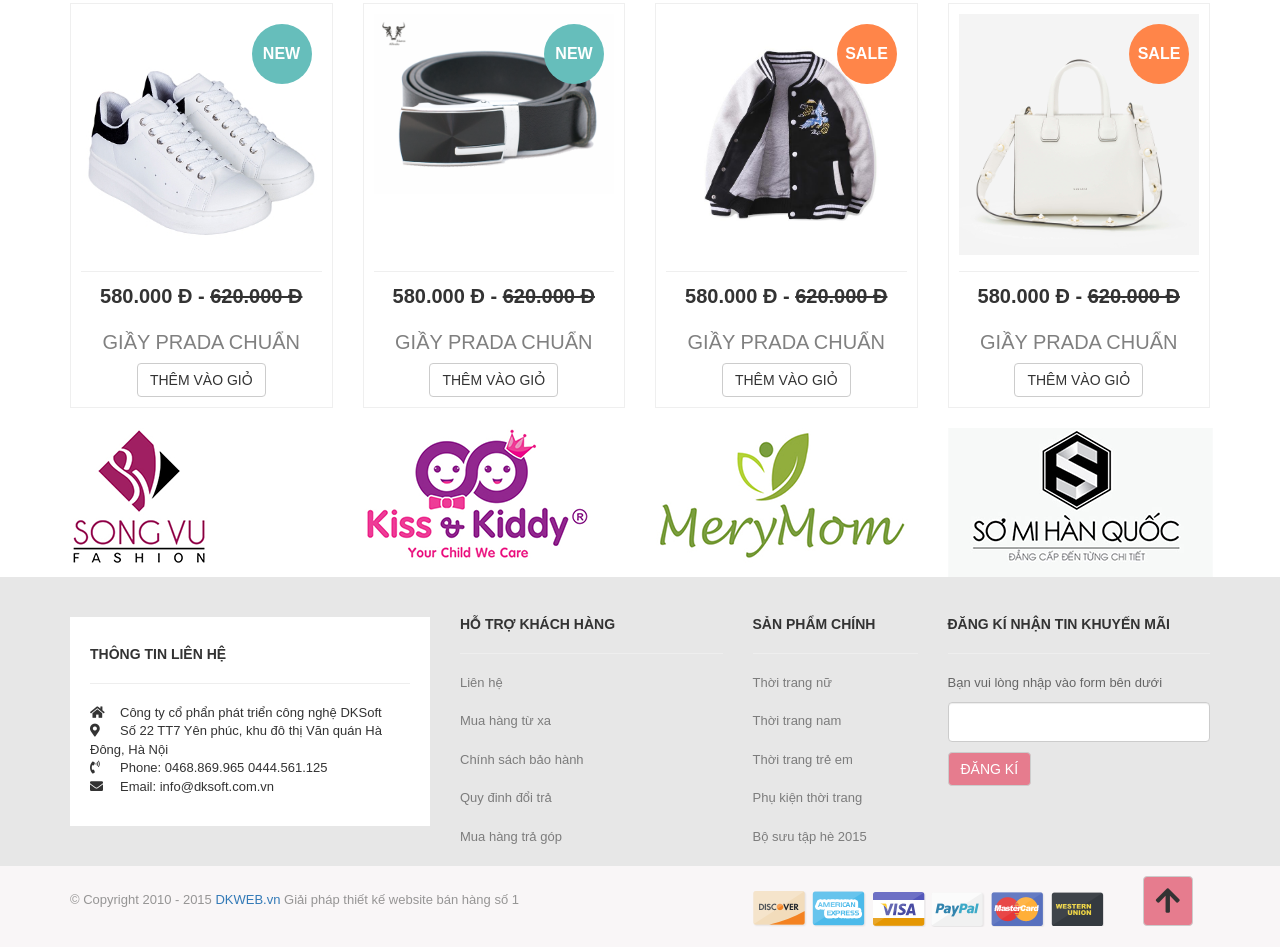
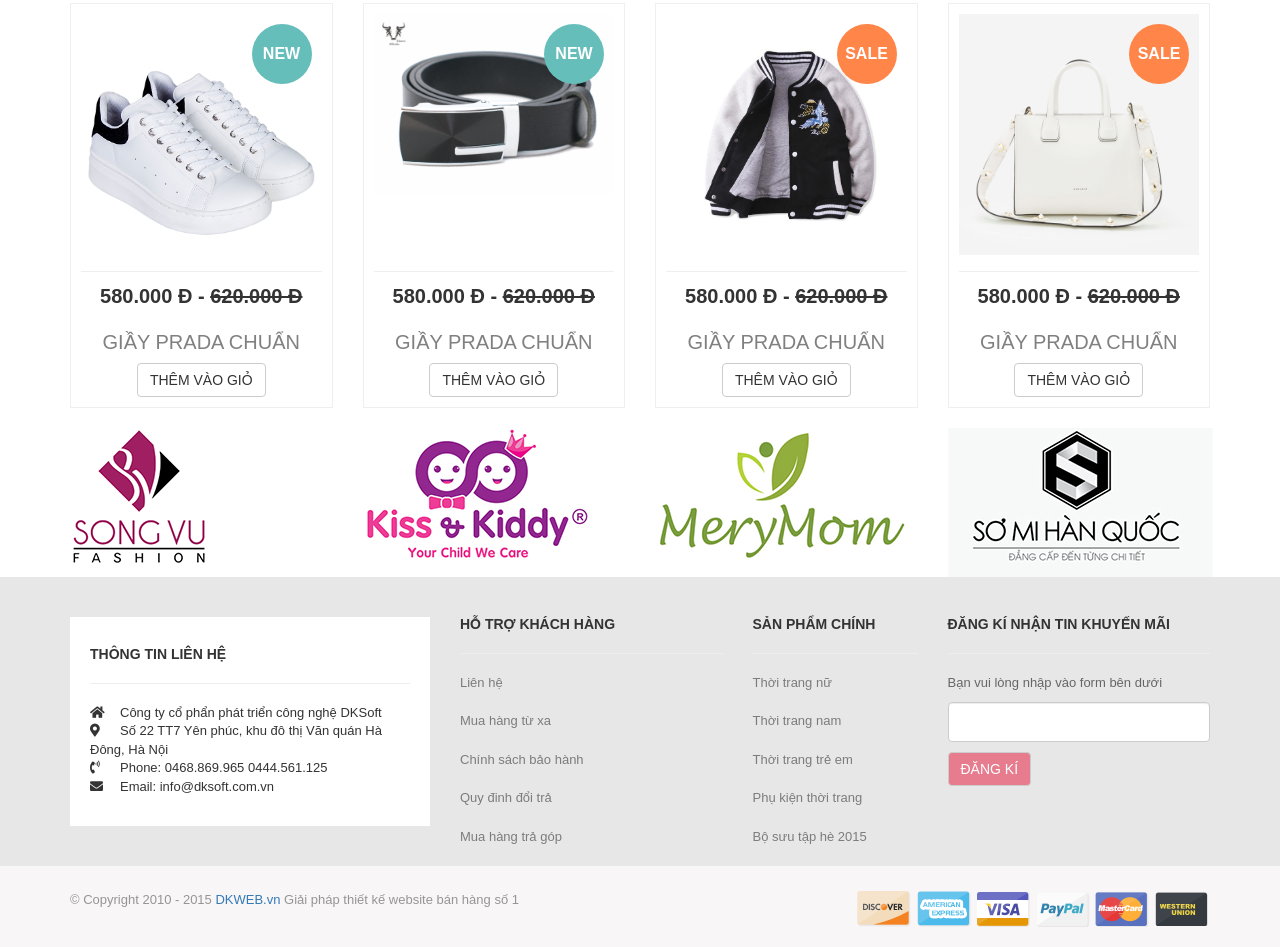
Before and after one commit to doanvandoana8/hoc_cat_html_css_psd, a plain HTML site: page ThucHanh/Mau1/index.html in a window 1280 px wide. Shown: the part 2437-3384 px from the top of the page. Drawn offline with nearby package versions, Linux system fonts and the light colour scheme.

Commit message:
Fnish template 1 - except go to to button

```diff
--- a/ThucHanh/Mau1/css/style.css
+++ b/ThucHanh/Mau1/css/style.css
@@ -375,6 +375,7 @@ footer .ho-tro-khach-hang h5 {
 }
 
 .phuong-thuc-thanh-toan {
+    float: right;
     padding-top: 25px;
     padding-bottom: 20px;
 }
--- a/ThucHanh/Mau1/index.html
+++ b/ThucHanh/Mau1/index.html
@@ -582,13 +582,13 @@
 <div class="footer-copy-right">
     <div class="container">
         <div class="row">
-            <div class="col-md-7">
+            <div class="col-md-6">
                 <div class="copy-right">
                     <p>&copy; Copyright 2010 - 2015 <a href="#">DKWEB.vn</a> Giải pháp thiết kế website bán hàng số 1<p>
                 </div>
             </div>
 
-            <div class="col-md-4">
+            <div class="col-md-6">
                 <div class="phuong-thuc-thanh-toan">
                     <a href="#"><img src="images/thanh_toan_1.png" alt=""></a>
                     <a href="#"><img src="images/thanh_toan_2.png" alt=""></a>
@@ -598,16 +598,14 @@
                     <a href="#"><img src="images/thanh_toan_6.png" alt=""></a>
                 </div>
             </div>
-            <div class="col-md-1">
-                <div class="len-dau-trang">
-                    <button type="button" class="btn btn-default"><i class="fas fa-arrow-up fa-2x"></i></button>
-                </div>
 
-            </div>
 
         </div>
+        <!--<div class="len-dau-trang">-->
+            <!--<button type="button" class="btn btn-default"><i class="fas fa-arrow-up fa-2x"></i></button>-->
+        <!--</div>-->
+    </div>
 
-    </div>
 </div>
 
 </body>
```
